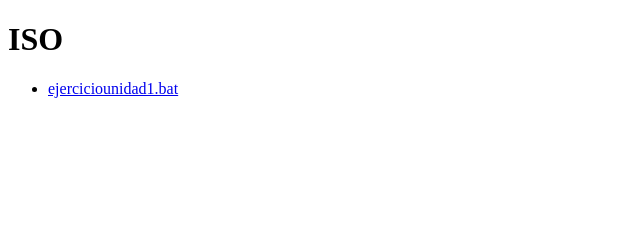
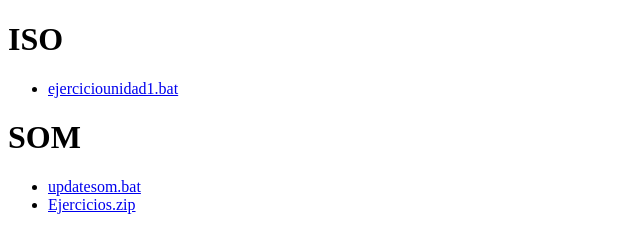
Before and after one commit to andrestsgh/webgithub, a plain HTML site: page index.html in a window 1280 px wide. Shown: the whole page, without its empty margins (0-640 px from the left). Drawn offline with Linux system fonts and the light colour scheme.

Commit message:
update som

```diff
--- a/index.html
+++ b/index.html
@@ -11,5 +11,10 @@
     <ul>
         <li> <a href="ISO/unidad1/ejerciciounidad1.bat">ejerciciounidad1.bat</a> </li>
     </ul>
+    <h1>SOM</h1>
+    <ul>
+        <li> <a href="SOM/updatesom.bat">updatesom.bat</a> </li>
+        <li> <a href="SOM/Ejercicios.zip">Ejercicios.zip</a> </li>
+    </ul>
 </body>
 </html>
```
